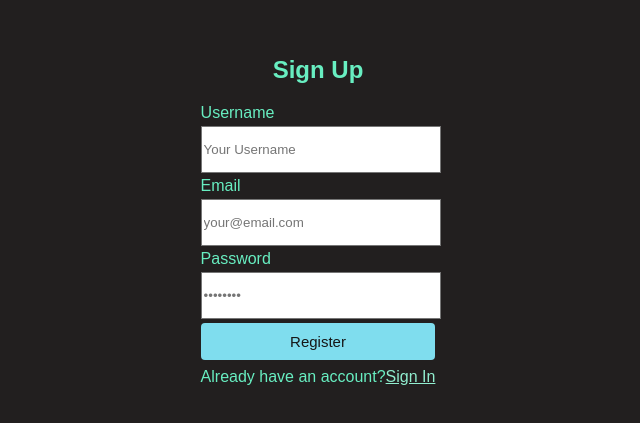
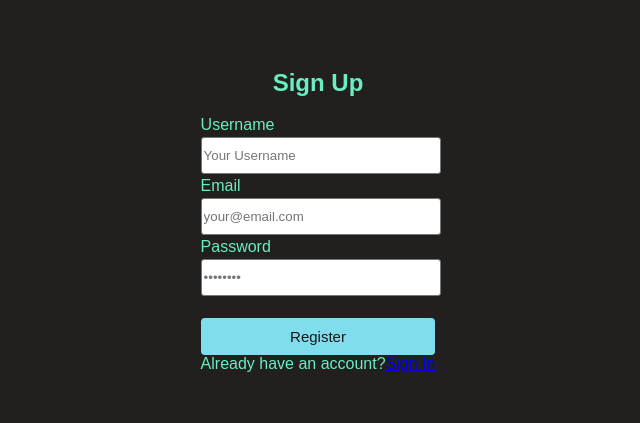
Before and after one commit to YourLogic7/project-CWC-online, a React (Vite) app in the folder react-app/: page /register in a window 1280 px wide. Shown: the part 209-632 px from the top of the page, without its empty margins (322-962 px from the left). Built offline with nearby package versions, Linux system fonts and the light colour scheme.

Commit message:
login done

```diff
--- a/react-app/src/App.css
+++ b/react-app/src/App.css
@@ -96,3 +96,7 @@ footer {
     text-align: right;
     font-size: 20px;
 }
+
+.custom-margin-top {
+    margin-top: 22px;
+}
--- a/react-app/src/components/Login.jsx
+++ b/react-app/src/components/Login.jsx
@@ -22,42 +22,42 @@ function Login({ onLogin }) {
 
         <form onSubmit={handleSubmit}>
           <div className="mb-4">
-            <label className="block text-sm font-medium text-gray-700 mb-3" style={{marginBottom: '4px'}} htmlFor="email">Email</label>
+            <label className="block text-sm font-medium text-gray-700" style={{ margin: '3px 0' }} htmlFor="email">Email</label>
             <input
               type="email"
-              className="w-full px-4 border border-gray-300 rounded-lg focus:ring-2 focus:ring-indigo-500 focus:border-indigo-500 outline-none transition-all" style={{ paddingTop: '15px', paddingBottom: '15px', marginBottom: '4px' }}
+              className="w-full px-10 border border-gray-300 focus:ring-2 focus:ring-indigo-500 focus:border-indigo-500 outline-none transition-all" style={{ paddingTop: '10px', paddingBottom: '10px', borderRadius: '3px' }}
               placeholder="your@email.com"
               id="email"
             />
           </div>
 
           <div className="mb-4">
-            <label className="block text-sm font-medium text-gray-700 mb-3" style={{marginBottom: '4px'}} htmlFor="password">Password</label>
+            <label className="block text-sm font-medium text-gray-700" style={{ margin: '3px 0' }} htmlFor="password">Password</label>
             <div className="relative">
               <input
                 type={showPassword ? "text" : "password"}
-                className="w-full px-4 border border-gray-300 rounded-lg focus:ring-2 focus:ring-indigo-500 focus:border-indigo-500 outline-none transition-all pr-10" style={{ paddingTop: '15px', paddingBottom: '15px', margin: '4px' }}
+                className="w-full px-10 border border-gray-300 focus:ring-2 focus:ring-indigo-500 focus:border-indigo-500 outline-none transition-all pr-20" style={{ paddingTop: '10px', paddingBottom: '10px', borderRadius: '3px' }}
                 placeholder="••••••••"
                 id="password"
               />
               <button
                 type="button"
                 onClick={togglePasswordVisibility}
-                className="absolute inset-y-0 right-0 pr-3 flex items-center text-gray-600" style={{marginBottom: '4px', paddingTop: '5px', paddingBottom: '5px'}}
+                style={{ position: 'absolute', right: '0', paddingRight: '10px', paddingTop: '3px', paddingBottom: '3px', display: 'flex', alignItems: 'center', color: 'white !important', border: '1px solid white', backgroundColor: 'white', top: '50%', transform: 'translateY(-50%)' }}
               >
                 {showPassword ? <FaEyeSlash /> : <FaEye />}
               </button>
             </div>
           </div>
 
-          <button className="w-full bg-indigo-600 hover:bg-indigo-700 text-white font-medium py-2.5 rounded-lg transition-colors mt-10" style={{marginBottom: '4px'}} type="submit">
+          <button className="w-full bg-indigo-600 hover:bg-indigo-700 text-white font-medium py-2.5 rounded-lg transition-colors mt-6 custom-margin-top" type="submit">
             Sign In
           </button>
         </form>
 
-        <div className="mt-6 text-center text-sm text-gray-600" style={{marginBottom: '4px', marginTop: '4px'}}>
+        <div className="mt-6 text-center text-sm text-gray-600">
           Don't have an account?
-          <Link to="/register" className="text-indigo-600 hover:text-indigo-500 font-medium" style={{color: "rgb(145, 238, 207)"}}>Sign up</Link>
+          <Link to="/register" className="text-indigo-600 hover:text-indigo-500 font-medium">Sign up</Link>
         </div>
       </div>
     </div>
--- a/react-app/src/components/Register.jsx
+++ b/react-app/src/components/Register.jsx
@@ -14,43 +14,43 @@ function Register({ onRegister }) {
         <h2 className="text-2xl font-bold text-gray-900 mb-6 text-center">Sign Up</h2>
 
         <form onSubmit={handleSubmit}>
-          <div>
-            <label className="block text-sm font-medium text-gray-700 mb-3" style={{marginBottom: '4px' }} htmlFor="username">Username</label>
+          <div className="mb-4">
+            <label className="block text-sm font-medium text-gray-700" style={{ margin: '3px 0' }} htmlFor="username">Username</label>
             <input
               type="text"
-              className="w-full px-4 border border-gray-300 rounded-lg focus:ring-2 focus:ring-indigo-500 focus:border-indigo-500 outline-none transition-all" style={{ paddingTop: '15px', paddingBottom: '15px', marginBottom: '4px' }}
+              className="w-full px-10 border border-gray-300 focus:ring-2 focus:ring-indigo-500 focus:border-indigo-500 outline-none transition-all" style={{ paddingTop: '10px', paddingBottom: '10px', borderRadius: '3px' }}
               placeholder="Your Username"
               id="username"
             />
           </div>
-          <div>
-            <label className="block text-sm font-medium text-gray-700 mb-3" style={{marginBottom: '4px' }} htmlFor="email">Email</label>
+          <div className="mb-4">
+            <label className="block text-sm font-medium text-gray-700" style={{ margin: '3px 0' }} htmlFor="email">Email</label>
             <input
               type="email"
-              className="w-full px-4 border border-gray-300 rounded-lg focus:ring-2 focus:ring-indigo-500 focus:border-indigo-500 outline-none transition-all" style={{ paddingTop: '15px', paddingBottom: '15px', marginBottom: '4px' }}
+              className="w-full px-10 border border-gray-300 focus:ring-2 focus:ring-indigo-500 focus:border-indigo-500 outline-none transition-all" style={{ paddingTop: '10px', paddingBottom: '10px', borderRadius: '3px' }}
               placeholder="your@email.com"
               id="email"
             />
           </div>
 
-          <div>
-            <label className="block text-sm font-medium text-gray-700 mb-3" style={{marginBottom: '4px' }} htmlFor="password">Password</label>
+          <div className="mb-4">
+            <label className="block text-sm font-medium text-gray-700" style={{ margin: '3px 0' }} htmlFor="password">Password</label>
             <input
               type="password"
-              className="w-full px-4 border border-gray-300 rounded-lg focus:ring-2 focus:ring-indigo-500 focus:border-indigo-500 outline-none transition-all" style={{ paddingTop: '15px', paddingBottom: '15px', marginBottom: '4px' }}
+              className="w-full px-10 border border-gray-300 focus:ring-2 focus:ring-indigo-500 focus:border-indigo-500 outline-none transition-all" style={{ paddingTop: '10px', paddingBottom: '10px', borderRadius: '3px' }}
               placeholder="••••••••"
               id="password"
             />
           </div>
 
-          <button className="w-full bg-indigo-600 hover:bg-indigo-800 text-white font-medium py-2.5 rounded-lg transition-colors mt-8" style={{marginBottom: '4px' }}>
+          <button className="w-full bg-indigo-600 hover:bg-indigo-800 text-white font-medium py-2.5 rounded-lg transition-colors custom-margin-top">
             Register
           </button>
         </form>
 
-        <div className="mt-6 text-center text-sm text-gray-600" style={{marginTop: '4px' }}>
+        <div className="mt-6 text-center text-sm text-gray-600">
           Already have an account?
-          <Link to="/login" className="text-indigo-600 hover:text-indigo-500 font-medium" style={{color: "rgb(145, 238, 207)"}}>Sign In</Link>
+          <Link to="/login" className="text-indigo-600 hover:text-indigo-500 font-medium">Sign In</Link>
         </div>
       </div>
     </div>
```
